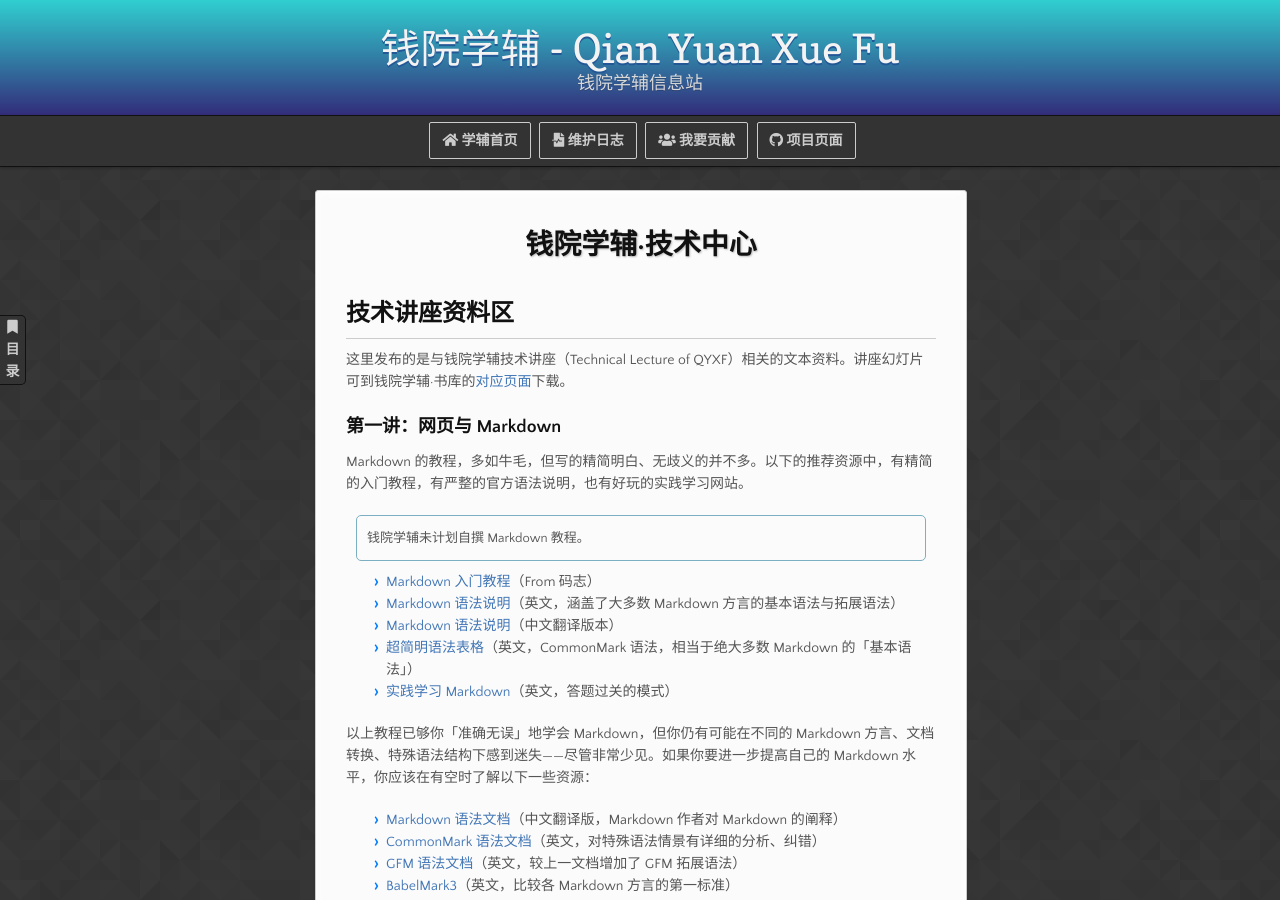
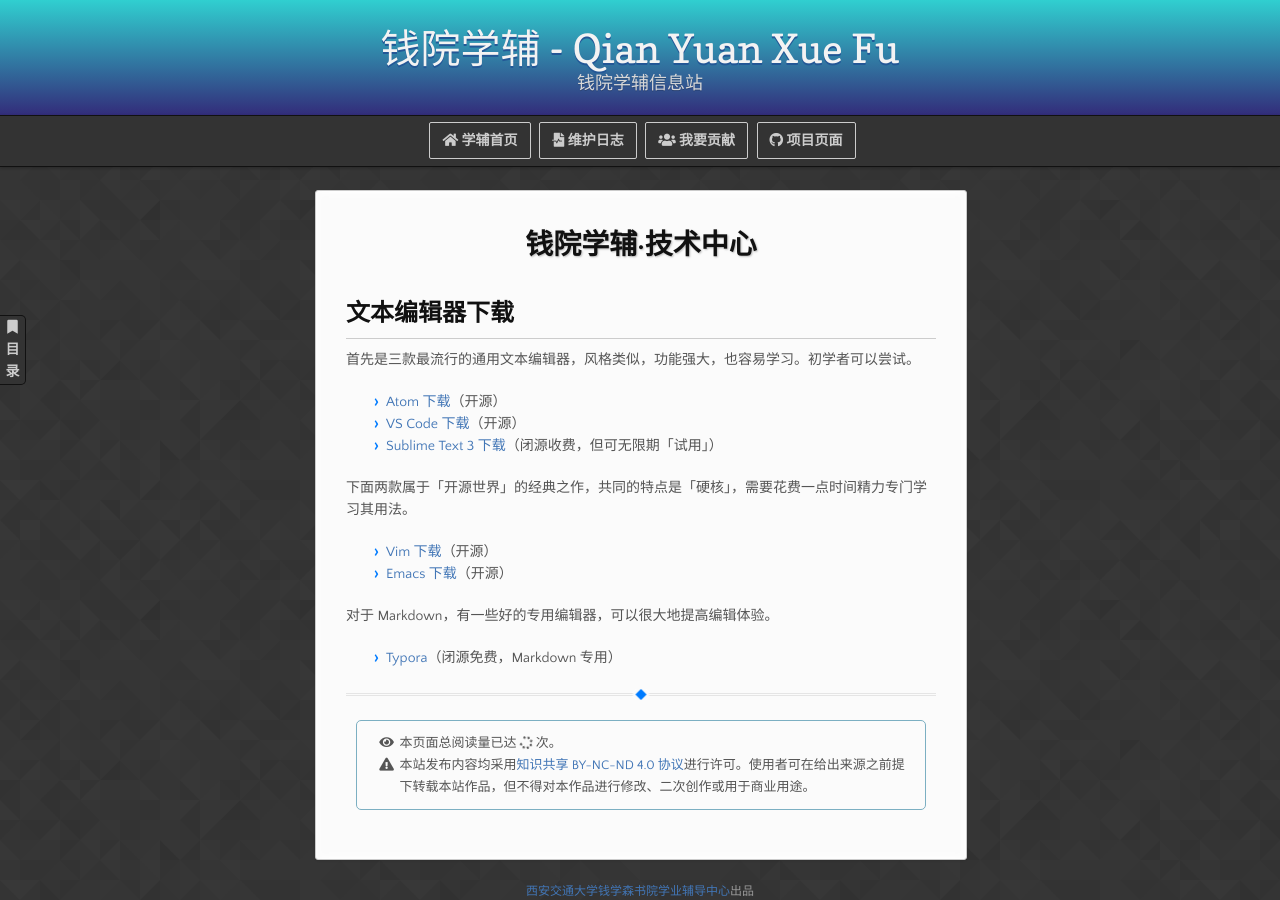
Before and after one commit to qyxf/qyxf.github.io, a Jekyll site: the page built from technique/index.md, in a window 1280 px wide and 900 px high. Built offline with Jekyll 4.4.1, drawn with Linux system fonts in a browser that asks for light colours; nearby versions of some CDN libraries; our own code applies the rules of GitHub Pages for plain Markdown files; comment, search, counter and statistics services are not loaded; some of the changed text lies outside the part shown.

Commit message:
Extract lecture resources from index

```diff
--- a/technique/index.md
+++ b/technique/index.md
@@ -1,45 +1,8 @@
 # 钱院学辅·技术中心
-## 技术讲座资料区
-这里发布的是与钱院学辅技术讲座（Technical Lecture of QYXF）相关的文本资料。讲座幻灯片可到钱院学辅·书库的[对应页面](/BookHub/007.technical-lecture)下载。
-
-<!--- 视频请参见 XXX --->
-
-### 第一讲：网页与 Markdown
-
-Markdown 的教程，多如牛毛，但写的精简明白、无歧义的并不多。以下的推荐资源中，有精简的入门教程，有严整的官方语法说明，也有好玩的实践学习网站。
-
-> 钱院学辅未计划自撰 Markdown 教程。
-
-- [Markdown 入门教程](https://mazhuang.org/2018/09/06/markdown-intro/)（From 码志）
-- [Markdown 语法说明](https://www.markdownguide.org)（英文，涵盖了大多数 Markdown 方言的基本语法与拓展语法）
-- [Markdown 语法说明](https://www.markdown.cn)（中文翻译版本）
-- [超简明语法表格](https://commonmark.org/help/)（英文，CommonMark 语法，相当于绝大多数 Markdown 的「基本语法」）
-- [实践学习 Markdown](https://www.markdowntutorial.com)（英文，答题过关的模式）
-
-以上教程已够你「准确无误」地学会 Markdown，但你仍有可能在不同的 Markdown 方言、文档转换、特殊语法结构下感到迷失——尽管非常少见。如果你要进一步提高自己的 Markdown 水平，你应该在有空时了解以下一些资源：
-
-- [Markdown 语法文档](https://www.appinn.com/markdown/)（中文翻译版，Markdown 作者对 Markdown 的阐释）
-- [CommonMark 语法文档](https://spec.commonmark.org/current/)（英文，对特殊语法情景有详细的分析、纠错）
-- [GFM 语法文档](https://github.github.com/gfm/)（英文，较上一文档增加了 GFM 拓展语法）
-- [BabelMark3](https://babelmark.github.io)（英文，比较各 Markdown 方言的第一标准）
-
-如果你希望为钱院学辅相关项目作出贡献，可进一步参考我们的[技术文档](https://github.com/qyxf/qyxf.github.io/wiki/Markdown-文档规范)，了解我们关于 Markdown 的介绍与要求。
-
-### 第二讲：Git 与 GitHub
-
-- [Git 与 GitHub 快速上手教程](https://qyxf.site/tutorials/git-github)
-- [GitHub 官方入门教程](https://github.highlight.ink/hello-world/intro)（中文翻译版）
-
-### 第三讲：TeX 基础
-
-### 第四讲：LaTeX 入门
-
-### 第五讲：LaTeX 提高与排版规范
 
 
-## 其他资源链接
 
-### 文本编辑器
+## 文本编辑器下载
 首先是三款最流行的通用文本编辑器，风格类似，功能强大，也容易学习。初学者可以尝试。
 
 - [Atom 下载](https://atom.io)（开源）
```
Also changed, not shown: technique/technical-lecture.md (added, +36 -0 lines).
